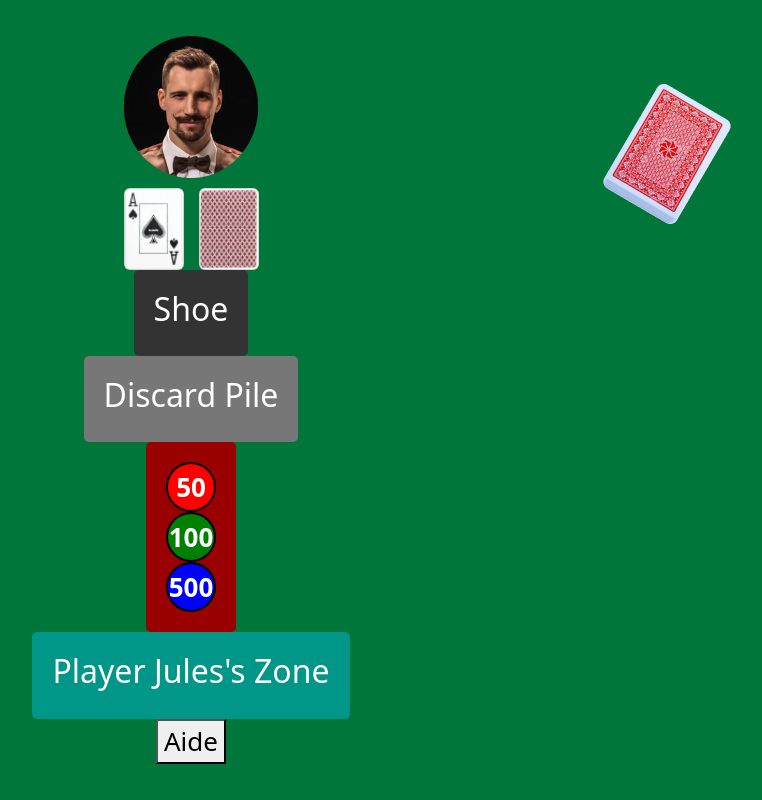
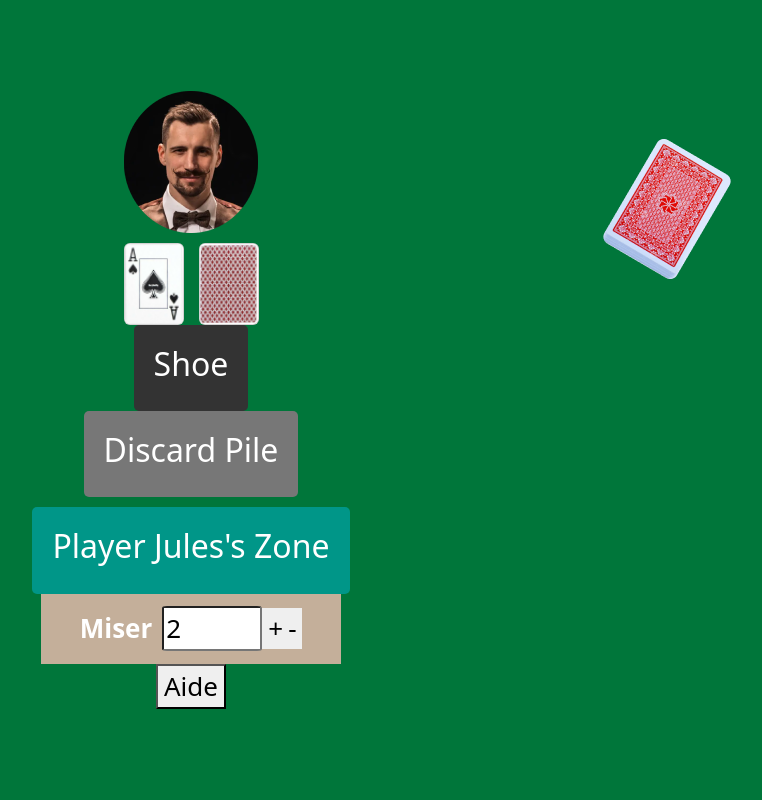
Before and after one commit to LDDW/APP_BLACKJACK, a React (Create React App) app: page /game in a window 1280 px wide. Shown: the whole page, without its empty margins (449-1211 px from the left). Built offline with nearby package versions, Linux system fonts and the light colour scheme.

Commit message:
Jules : BetZone + ChipZone

```diff
--- /dev/null
+++ b/src/components/betZone/BetZone.css
@@ -0,0 +1,28 @@
+.BetZone {
+    width: 300px;
+    height: 70px;
+    background-color: #C4AF9A;
+    justify-content: center;
+    display: flex;
+    align-items: center;
+    font-weight: bold;
+}
+.BetText {
+    margin-right: 10px;
+}
+
+.BetInput {
+    margin-left: 5px;
+    width: 100px;
+    margin: 0;
+    box-shadow: none;
+    outline: none;
+    border-radius: 5%;
+}
+
+.IncrementButton, .DecrementButton {
+    position: relative;;
+    border: none;
+    width: 20px;
+
+}
--- /dev/null
+++ b/src/components/betZone/BetZone.tsx
@@ -0,0 +1,33 @@
+import React, { useState} from 'react';
+import './BetZone.css';
+
+interface ChipProps {
+    minValue: number;
+}
+
+const BetZone: React.FC<ChipProps> = ({ minValue }) => {
+    const [betValue, setBetValue] = useState(minValue);
+
+    const handleIncrement = () => {
+        setBetValue(prevValue => betValue + 1);
+    };
+
+    const handleDecrement = () => {
+        if(betValue > minValue) {
+            setBetValue(prevValue => betValue - 1);
+        }
+    };
+
+    return (
+        <div className="BetZone">
+            <span className='BetText'>Miser</span>
+            <input type="number" className='BetInput' min={minValue} value={betValue} readOnly />
+            <div className="betButtons">
+                <button className="IncrementButton" onClick={handleIncrement}>+</button>
+                <button className="DecrementButton" onClick={handleDecrement}>-</button>
+            </div>
+        </div>
+    );
+};
+
+export default BetZone;
--- a/src/components/chipZone/ChipZone.css
+++ b/src/components/chipZone/ChipZone.css
@@ -1,7 +1,9 @@
 .chip-zone {
-    background-color: #990000;
+  display: flex;
+  /* width: 300px; */
+  /* background-color: #990000; */
   color: #fff;
-    padding: 20px;
+  padding: 5px;
   border-radius: 5px;
 }
 
--- a/src/components/chipZone/ChipZone.tsx
+++ b/src/components/chipZone/ChipZone.tsx
@@ -1,16 +1,11 @@
 import React from 'react';
 import './ChipZone.css';
-import Chip from '../chip/Chip';
+import BetZone from '../betZone/BetZone';
 
 const ChipZone = () => {
   return (
     <div className="chip-zone">
       <div className="chip-container">
-        <div>
-            <Chip value={50} color="red" />
-            <Chip value={100} color="green" />
-            <Chip value={500} color="blue" />
-        </div>
       </div>
     </div>
   );
--- a/src/components/game/Game.tsx
+++ b/src/components/game/Game.tsx
@@ -7,6 +7,7 @@ import DiscardPileZone from "../discardPileZone/DiscardPileZOne";
 import ChipZone from "../chipZone/ChipZone";
 import RuleZone from "../ruleZone/RuleZone";
 import PlayerZone from "../playerZone/PlayerZone";
+import BetZone from '../betZone/BetZone';
 
 // Récupération du nom du joueur passé en props de PlayerZone
 const playerName = "Jules";
@@ -21,6 +22,7 @@ const Game = () => {
                     <DiscardPileZone />
                     <ChipZone />
                     { <PlayerZone playerName={playerName}/> }
+                    <BetZone minValue={2} />
                     <RuleZone />
                 </header>
             </div>
```
Lines whose indentation alone changed are shown as unchanged.
